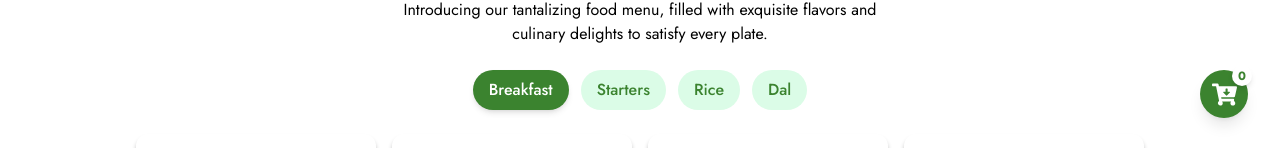
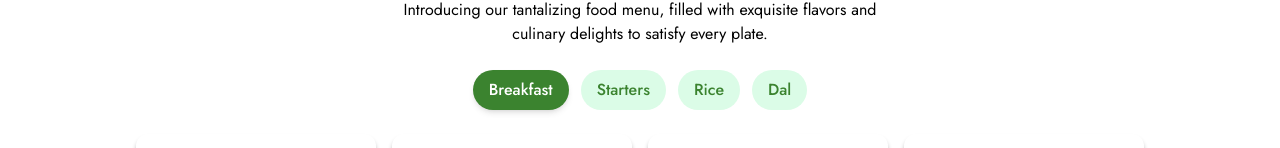
Before and after one commit to sourav7693/varnikaa-cafe, a Next.js app: page /menu in a window 1280 px wide. Shown: the part 626-774 px from the top of the page. Built offline with nearby package versions, Linux system fonts and the light colour scheme.

Commit message:
cart btn changed

```diff
--- a/src/components/global/CartButton.tsx
+++ b/src/components/global/CartButton.tsx
@@ -8,7 +8,7 @@ export default function WhatsAppButton() {
     const itemCount = getTotalItems();
 
   return (
-    <Link className="fixed bottom-14 right-8 z-[1100]" href="/checkout">
+    <Link className="md:hidden fixed bottom-14 right-8 z-[1100]" href="/checkout">
       <div className="relative flex items-center justify-center bg-defined-green text-white w-[3rem] h-[3rem] rounded-full shadow-lg">
         <FaCartArrowDown size={25} />
 
```
